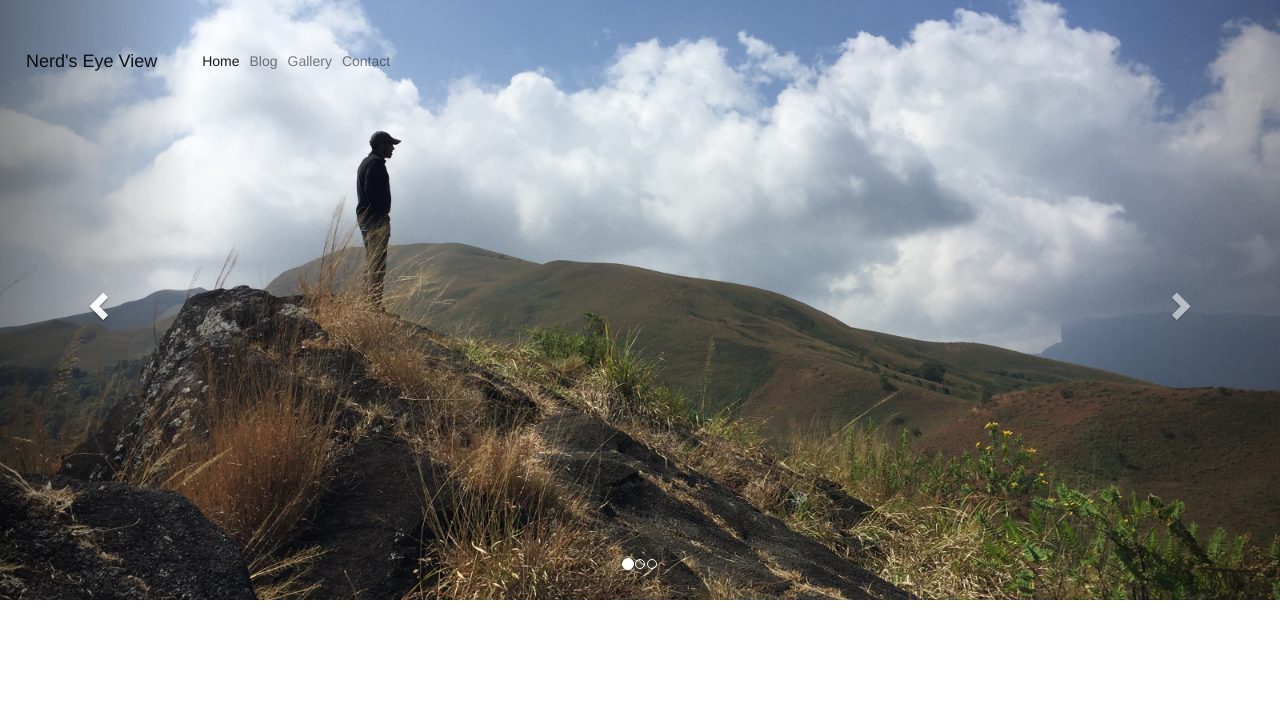
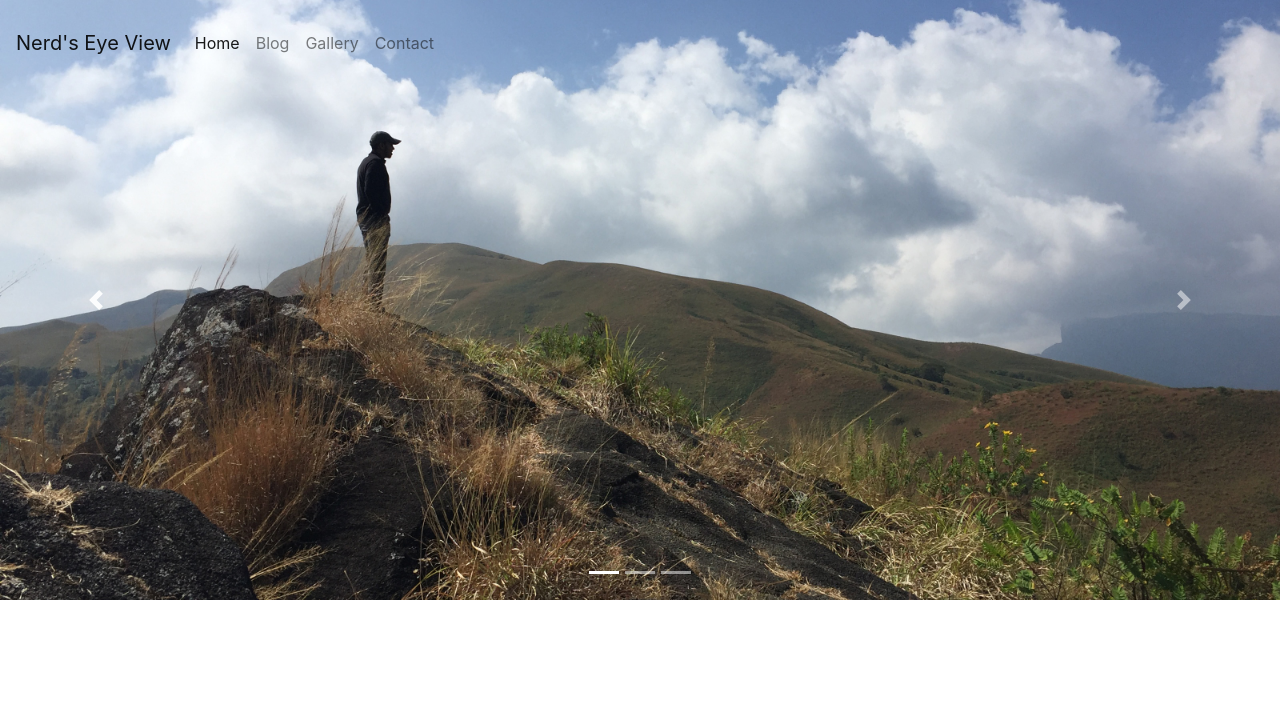
Before and after one commit to ameyaditya/website1.0, a PHP site: page /travel_index.html in a window 1280 px wide. Shown: the top 719 px of the page. Run offline with PHP 8.4, Linux system fonts and the light colour scheme; some libraries are stand-ins or nearby versions.

Commit message:
Travel Blog css updated wrt to bootstrap4

```diff
--- a/travel blog/travel_index.html
+++ b/travel blog/travel_index.html
@@ -4,28 +4,23 @@
 	<title>Nerd's Eye View</title>
 	<meta charset="utf-8">
 	<meta name="viewport" content="width=deivce-width, initial-scale=1">
-	<link rel="stylesheet" href="https://stackpath.bootstrapcdn.com/bootstrap/4.1.1/css/bootstrap.min.css" integrity="sha384-WskhaSGFgHYWDcbwN70/dfYBj47jz9qbsMId/iRN3ewGhXQFZCSftd1LZCfmhktB" crossorigin="anonymous">
-    <link rel="stylesheet" href="https://cdnjs.cloudflare.com/ajax/libs/font-awesome/4.7.0/css/font-awesome.min.css">
-    <script src="https://ajax.googleapis.com/ajax/libs/jquery/3.2.1/jquery.min.js"></script>
-    <script src="https://maxcdn.bootstrapcdn.com/bootstrap/3.3.7/js/bootstrap.min.js"></script>
 	<script src="https://code.jquery.com/jquery-3.3.1.slim.min.js" integrity="sha384-q8i/X+965DzO0rT7abK41JStQIAqVgRVzpbzo5smXKp4YfRvH+8abtTE1Pi6jizo" crossorigin="anonymous"></script>
 	<script src="https://cdnjs.cloudflare.com/ajax/libs/popper.js/1.14.3/umd/popper.min.js" integrity="sha384-ZMP7rVo3mIykV+2+9J3UJ46jBk0WLaUAdn689aCwoqbBJiSnjAK/l8WvCWPIPm49" crossorigin="anonymous"></script>
 	<script src="https://stackpath.bootstrapcdn.com/bootstrap/4.1.1/js/bootstrap.min.js" integrity="sha384-smHYKdLADwkXOn1EmN1qk/HfnUcbVRZyYmZ4qpPea6sjB/pTJ0euyQp0Mk8ck+5T" crossorigin="anonymous"></script>
-	<link rel="stylesheet" href="https://maxcdn.bootstrapcdn.com/bootstrap/3.3.7/css/bootstrap.min.css">
+	<link rel="stylesheet" href="https://stackpath.bootstrapcdn.com/bootstrap/4.1.1/css/bootstrap.min.css" integrity="sha384-WskhaSGFgHYWDcbwN70/dfYBj47jz9qbsMId/iRN3ewGhXQFZCSftd1LZCfmhktB" crossorigin="anonymous">
   	<link rel="stylesheet" href="travel_style.css">
 </head>
 <body>
-
-	<nav class="navbar navbar-expand-lg navbar-light navig">
+	<nav class="navbar navbar-expand-sm navbar-light navig">
 			<a class="navbar-brand" href="#">Nerd's Eye View</a>
 		<button class="navbar-toggler" type="button" data-toggle="collapse" data-target="#MyNavbar" aria-controls="MyNavbar" aria-expanded="false" aria-label="Toggle-navigation">
 			<span class="navbar-toggler-icon"></span>
 		</button>
 
 		<div class="collapse navbar-collapse" id="MyNavbar">
-			<ul class="navbar-nav mr-auto">
-				<li class="nav-item active">
-					<a href="#" class="nav-link">Home<span class="sr-only">(current</span></a>
+			<ul class="navbar-nav">
+				<li class="nav-item active ">
+					<a href="#" class="nav-link">Home<span class="sr-only">(current)</span></a>
 				</li>
 				<li class="nav-item"><a href="#" class="nav-link">Blog</a></li>
 				<li class="nav-item"><a href="#" class="nav-link">Gallery</a></li>
@@ -33,31 +28,37 @@
 			</ul>
 		</div>
 	</nav>
-	<div id="myCarousel" class="carousel slide cari" data-ride="carousel">
+
+	<div id="carouselExampleIndicators" class="carousel slide cari" data-ride="carousel">
   <ol class="carousel-indicators">
-			<li data-target="#myCarousel" data-slide-to="0" class="active"></li>
-			<li data-target="#myCarousel" data-slide-to="1"></li>
-			<li data-target="#myCarousel" data-slide-to="2"></li>
+    <li data-target="#carouselExampleIndicators" data-slide-to="0" class="active"></li>
+    <li data-target="#carouselExampleIndicators" data-slide-to="1"></li>
+    <li data-target="#carouselExampleIndicators" data-slide-to="2"></li>
   </ol>
-		<div class="carousel-inner" role="listbox">
-			<div class="item active">
-				<img src="images/hill.jpg">
+  <div class="carousel-inner">
+    <div class="carousel-item active">
+      <img class="d-block w-100" src="images/hill.jpg" alt="First slide">
     </div>
-			<div class="item">
-				<img src="images/grassland.jpg">
+    <div class="carousel-item">
+      <img class="d-block w-100" src="images/palace.jpg" alt="Second slide">
     </div>
-			<div class="item">
-				<img src="images/palace.jpg">
+    <div class="carousel-item">
+      <img class="d-block w-100" src="images/grassland.jpg" alt="Third slide">
     </div>
   </div>
-		<a href="#myCarousel" class="left carousel-control" role="button" data-slide="prev">
-			<span class="glyphicon glyphicon-chevron-left" aria-hidden="true"></span>
-			<span class="sr-only">Next</span>
+  <a class="carousel-control-prev" href="#carouselExampleIndicators" role="button" data-slide="prev">
+    <span class="carousel-control-prev-icon" aria-hidden="true"></span>
+    <span class="sr-only">Previous</span>
   </a>
-		<a class="right carousel-control" href="#myCarousel" role="button" data-slide="next">
-			<span class="glyphicon glyphicon-chevron-right" aria-hidden="true"></span>
+  <a class="carousel-control-next" href="#carouselExampleIndicators" role="button" data-slide="next">
+    <span class="carousel-control-next-icon" aria-hidden="true"></span>
     <span class="sr-only">Next</span>
   </a>
 </div>
+
+
+
+
+
 </body>
 </html>
--- a/travel blog/travel_style.css
+++ b/travel blog/travel_style.css
@@ -1,4 +1,4 @@
-.carousel .item{
+.carousel .carousel-item{
 	max-height: 600px;
 }
 .item img{
@@ -9,15 +9,28 @@
 	margin-right: 0px;
 	position: absolute;
 	z-index: 999;
-	top:30px;
+	top:15px;
 	width: 100%;
 	background: none;
-	text-align: center;
+	text-align: left;
 }
 .navig button{
-	align-self: right;
+	//align-self: right;
 }
 .cari{
 	position: absolute;
 	top:0px;
 }
+@media screen and (max-width: 576px){
+	.navig{
+		position: relative;
+		top:0;
+		z-index:initial;
+		margin-bottom: 0;
+		align-content: left;
+		text-align: left;
+	}
+	.cari{
+		position: relative;
+	}
+}
```
Lines whose indentation alone changed are shown as unchanged.
